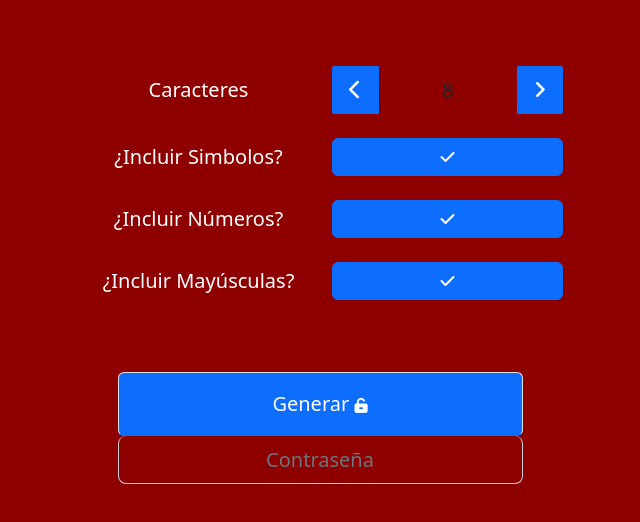
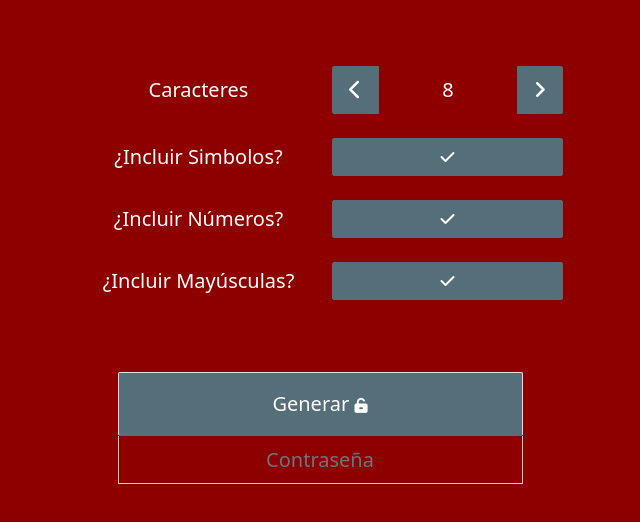
Before and after one commit to franj1748/generador-de-password, a website: page index.html in a window 1280 px wide. Shown: the part 168-690 px from the top of the page, without its empty margins (320-960 px from the left). Drawn offline with nearby package versions, Linux system fonts and the light colour scheme.

Commit message:
actualizaci´n bootstrap

```diff
--- a/index.html
+++ b/index.html
@@ -6,7 +6,6 @@
     <meta name="viewport" content="width=device-width, initial-scale=1.0">
     <link rel="shortcut icon" href="src/icons8-bloquear.gif" type="image/x-icon">
     <link rel="stylesheet" href="src/css/style.css">
-    <link href="https://cdn.jsdelivr.net/npm/bootstrap@5.2.0-beta1/dist/css/bootstrap.min.css" rel="stylesheet" integrity="sha384-0evHe/X+R7YkIZDRvuzKMRqM+OrBnVFBL6DOitfPri4tjfHxaWutUpFmBp4vmVor" crossorigin="anonymous">
     <script src="https://kit.fontawesome.com/de034eabda.js" crossorigin="anonymous"></script>
     <title>Generador de Contraseñas</title>
 </head>
```
